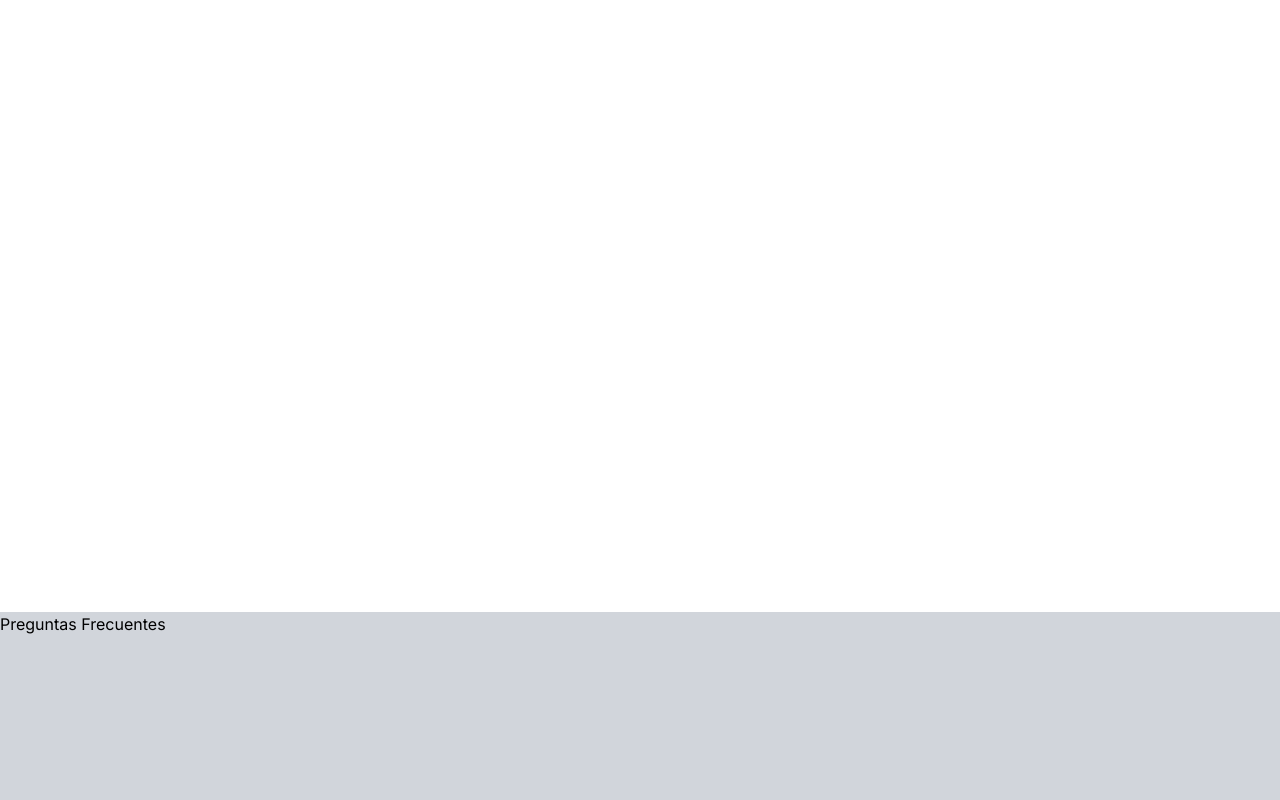
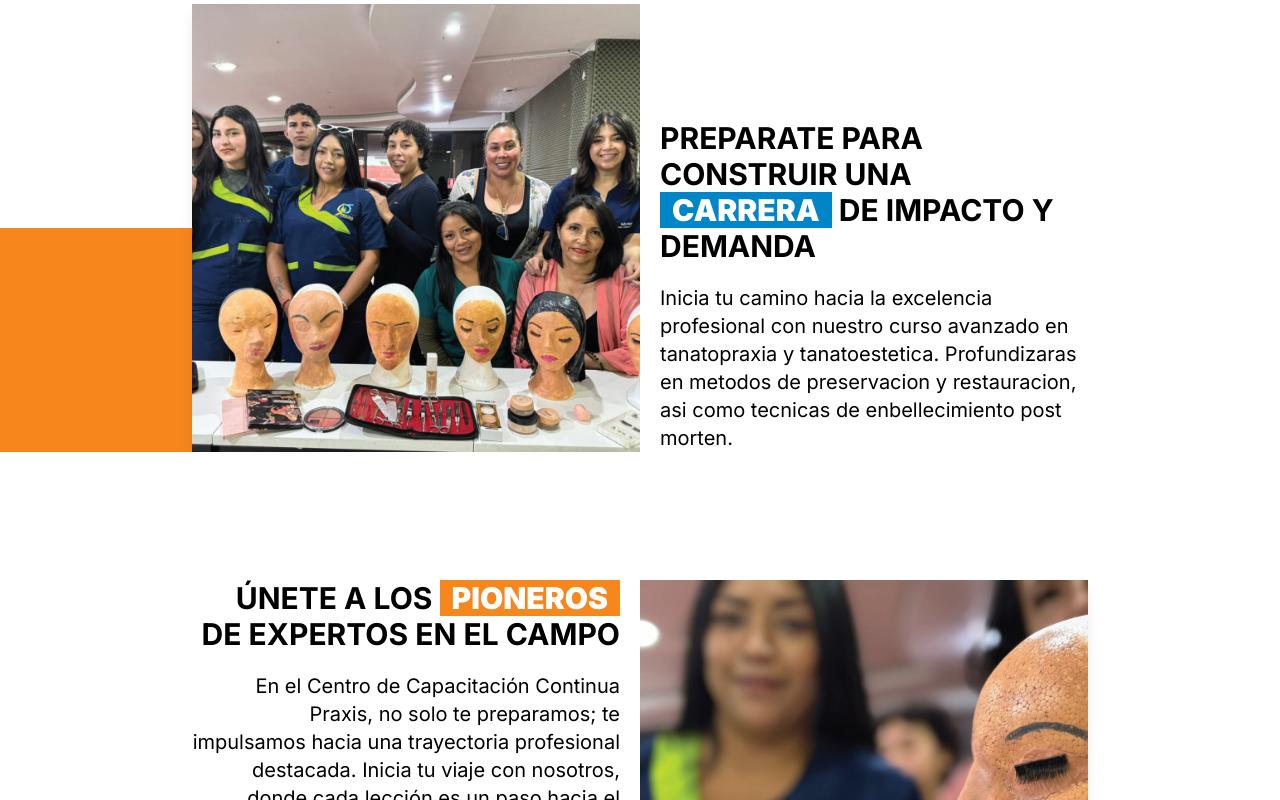
Before and after one commit to ACR1209/webpage_tanatopraxis, a Next.js app: page / in a window 1280 px wide. Shown: the part 1260-2060 px from the top of the page. Built offline with nearby package versions, Linux system fonts and the light colour scheme.

Commit message:
offer section done

```diff
--- a/src/app/page.tsx
+++ b/src/app/page.tsx
@@ -1,12 +1,11 @@
 import HeroSection from "@/components/hero/hero-section";
+import OfferSection from "@/components/offer/offer-section";
 
 export default function Home() {
   return (
     <main>
       <HeroSection/>
-      <section id="offer" className="flex min-h-screen">
-        <h1>Oferta</h1>
-      </section>
+      <OfferSection/>
 
       <section id="faq" className="flex min-h-screen bg-gray-300">
         <h1>Preguntas Frecuentes</h1>
--- a/src/components/navbar/navbar.tsx
+++ b/src/components/navbar/navbar.tsx
@@ -54,7 +54,7 @@ function Navbar() {
         width={100}
         height={100}
       />
-      <ul className="flex gap-5 ml-5">
+      <ul className="hidden lg:flex gap-5 ml-5">
         {links.map((link, index) => (
           <li key={link.name}>
             <SmartNavLink smartLink={link} />
--- /dev/null
+++ b/src/components/offer/offer-section.tsx
@@ -0,0 +1,35 @@
+import React from "react";
+import SquareSection from "./square-section.tsx/square-section";
+
+function OfferSection() {
+  return (
+    <section id="offer" className="flex flex-col lg:py-32 h-fit">
+      <SquareSection className="bg-primary" imageUrl="/offer/tanatoImageOffer1.jpg">
+        <h1 className="text-3xl font-bold mb-5">
+          PREPARATE PARA CONSTRUIR UNA{" "}
+          <b className="text-white bg-secondary px-3">CARRERA</b> DE IMPACTO Y
+          DEMANDA
+        </h1>
+        <p className="text-xl">
+          Inicia tu camino hacia la excelencia profesional con nuestro curso
+          avanzado en tanatopraxia y tanatoestetica. Profundizaras en metodos de
+          preservacion y restauracion, asi como tecnicas de enbellecimiento post
+          morten.
+        </p>
+      </SquareSection>
+      <SquareSection isFlipped imageUrl="/offer/tanatoImageOffer2.jpg" className="bg-secondary">
+        <h1 className="text-3xl font-bold mb-5">
+          ÚNETE A LOS <b className="text-white bg-primary px-3">PIONEROS</b> DE
+          EXPERTOS EN EL CAMPO
+        </h1>
+        <p className="text-xl">
+          En el Centro de Capacitación Continua Praxis, no solo te preparamos;
+          te impulsamos hacia una trayectoria profesional destacada. Inicia tu
+          viaje con nosotros, donde cada lección es un paso hacia el éxito.
+        </p>
+      </SquareSection>
+    </section>
+  );
+}
+
+export default OfferSection;
--- /dev/null
+++ b/src/components/offer/square-section.tsx/square-section.tsx
@@ -0,0 +1,48 @@
+import Image from "next/image";
+import React from "react";
+
+function SquareSection({
+  imageUrl,
+  children,
+  isFlipped,
+  className,
+}: {
+  children: React.ReactNode;
+  imageUrl: string;
+  isFlipped?: boolean;
+  className?: string;
+}) {
+  return (
+    <div className="w-full flex lg:flex-row h-full flex-col py-16">
+      <div
+        className={`w-full lg:w-1/2 relative overflow-hidden ${
+          isFlipped ? "lg:pr-48" : "lg:pl-48"
+        } `}
+      >
+        <Image
+          alt="Imagen"
+          src={imageUrl}
+          width={480}
+          height={480}
+          className={` w-full h-full z-30 relative shadow-lg`}
+        />
+        {isFlipped ? (
+          <div className={`w-full h-1/2 hidden lg:block absolute bottom-0 z-10 -right-10 ${className}`}></div>
+        ): (
+          <div className={`w-full h-1/2 hidden lg:block absolute bottom-0 z-10 -left-10 ${className}`}></div>
+        )}
+      </div>
+      <div
+        className={`w-full  flex flex-col  lg:w-1/2 ${
+          isFlipped
+            ? "lg:order-first justify-start lg:pl-48 lg:pr-5 lg:text-right px-5 py-3 lg:py-0"
+            : "lg:order-last justify-end lg:pr-48 lg:pl-5 py-3 px-5 lg:py-0"
+        } `}
+      >
+        {children}
+      </div>
+    </div>
+  );
+}
+
+export default SquareSection;
```
Also changed, not shown: public/offer/tanatoImageOffer1.jpg (added), public/offer/tanatoImageOffer2.jpg (added).
